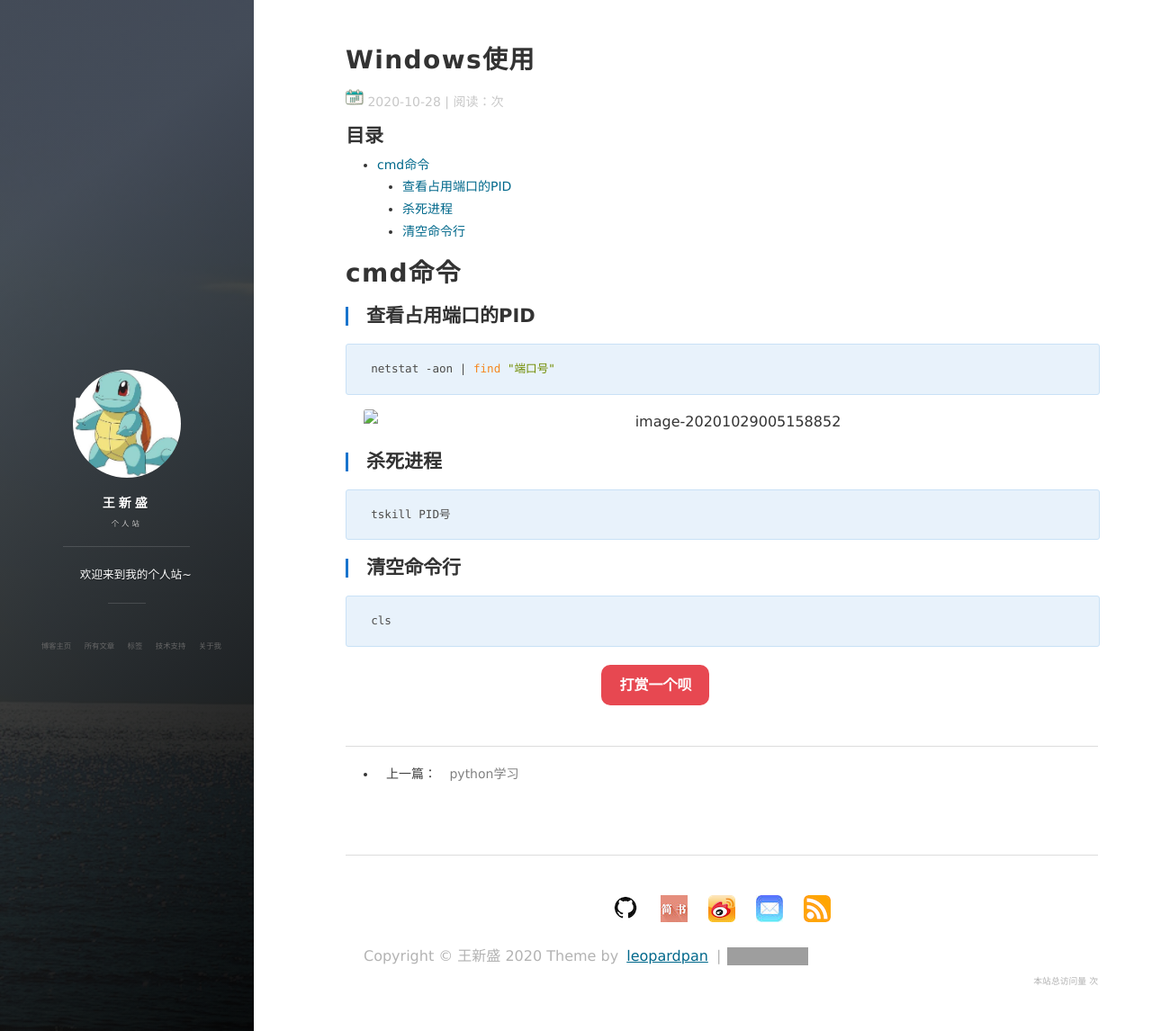
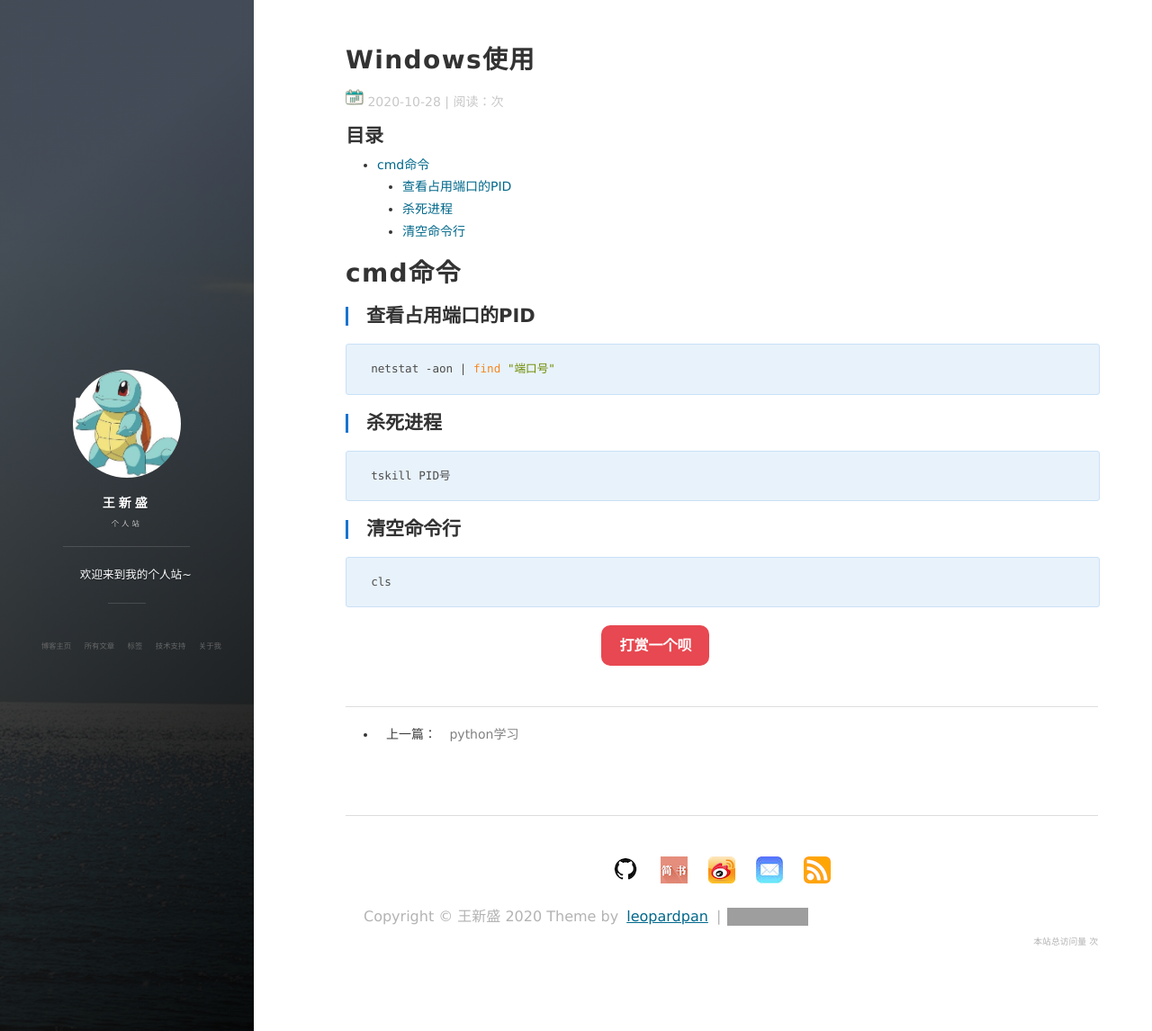
Before and after one commit to WoodsonWang/Notes, a Jekyll site: the page built from _posts/2020-10-28-windows使用.md, in a window 1280 px wide and 1146 px high. Shown: the whole window at 90% size. Built offline with Jekyll 4.4.1, drawn with Linux system fonts in a browser that asks for light colours; nearby versions of some CDN libraries; comment, search, counter and statistics services are not loaded; grey boxes are pictures that could not be loaded.

Commit message:
windows使用教程

````diff
--- a/_posts/2020-10-28-windows使用.md
+++ b/_posts/2020-10-28-windows使用.md
@@ -15,8 +15,6 @@ tag: windows
 netstat -aon | find "端口号"
 ```
 
-![image-20201029005158852](2020-10-28-windows使用.assets/image-20201029005158852.png)
-
 ## 杀死进程
 
 ```bash
````
Also changed, not shown: _posts/2020-10-28-windows使用.assets/image-20201029005158852.png (deleted).
